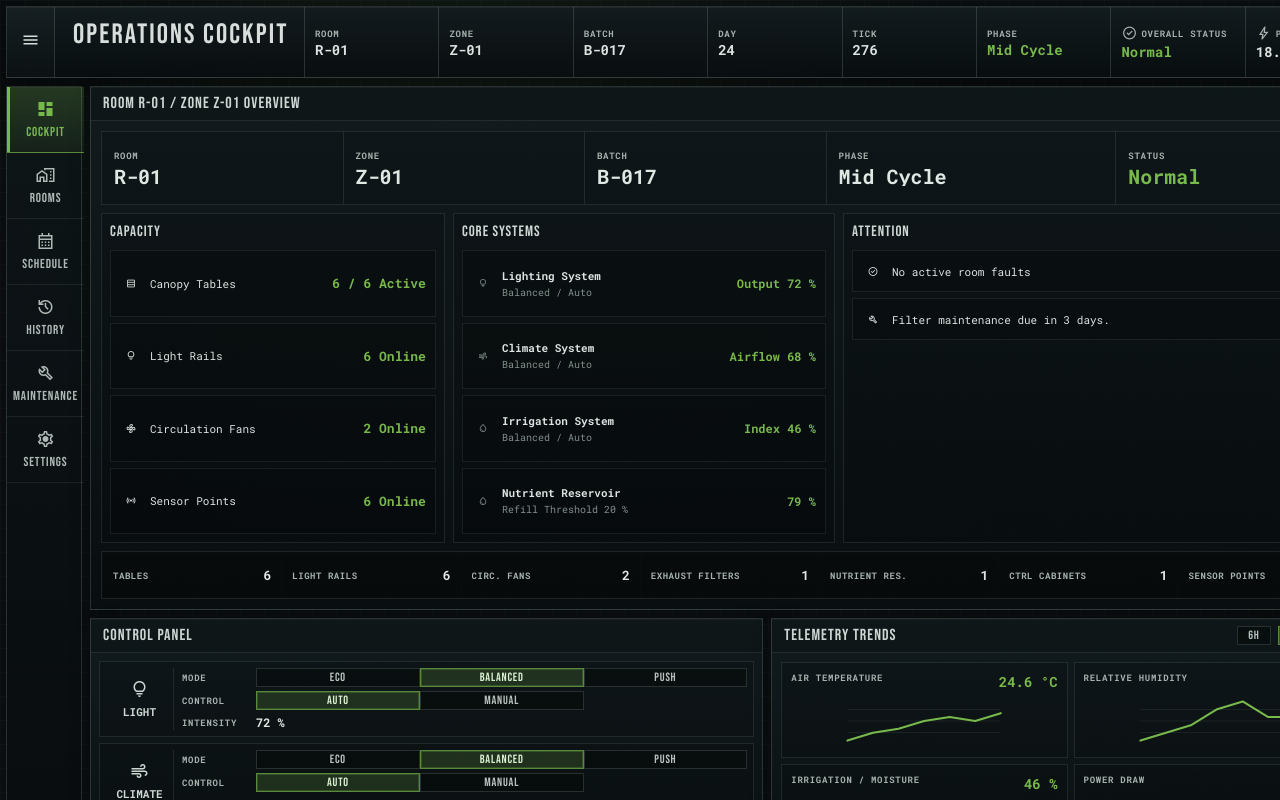
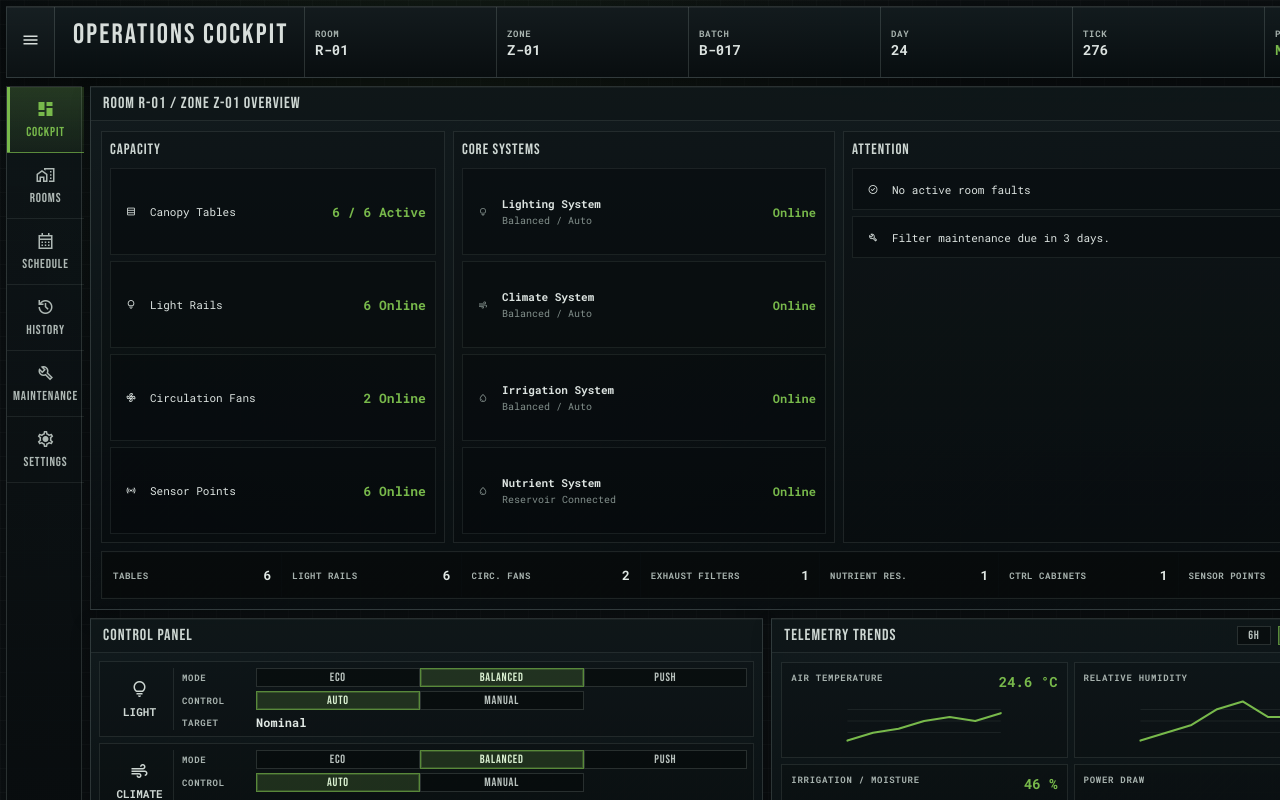
Before and after one commit to rewired/wb-vibeed, a React (Vite) app in the folder apps/web/: page / in a window 1280 px wide. Shown: the top 800 px of the page. Built offline with nearby package versions, Linux system fonts and the light colour scheme.

Commit message:
Refine operations cockpit information ownership

```diff
--- a/apps/web/src/styles.css
+++ b/apps/web/src/styles.css
@@ -110,7 +110,7 @@ button {
 
 .header-stats {
   display: grid;
-  grid-template-columns: repeat(10, minmax(72px, 1fr));
+  grid-template-columns: repeat(7, minmax(88px, 1fr));
   min-width: 0;
 }
 
@@ -394,49 +394,16 @@ button.active,
 .room-ops-overview {
   display: grid;
   grid-template-columns: 0.9fr 1fr 1.35fr;
-  grid-template-rows: 74px minmax(0, 1fr) 48px;
+  grid-template-rows: minmax(0, 1fr) 48px;
   gap: 8px;
   height: calc(100% - 34px);
   padding: 10px;
 }
 
-.room-summary,
 .overview-group,
 .hardware-inventory {
   border: 1px solid rgba(188, 205, 198, 0.12);
   background: rgba(0, 0, 0, 0.16);
-}
-
-.room-summary {
-  grid-column: 1 / -1;
-  display: grid;
-  grid-template-columns: 1fr 1fr 1fr 1.2fr 1fr;
-}
-
-.room-summary > div {
-  display: grid;
-  align-content: center;
-  gap: 5px;
-  min-width: 0;
-  padding: 0 12px;
-  border-right: 1px solid rgba(188, 205, 198, 0.12);
-}
-
-.room-summary > div:last-child {
-  border-right: 0;
-}
-
-.room-summary strong {
-  overflow: hidden;
-  color: #e0e8e4;
-  font-size: 20px;
-  line-height: 1;
-  text-overflow: ellipsis;
-  white-space: nowrap;
-}
-
-.room-summary .summary-status strong {
-  color: var(--green);
 }
 
 .overview-group {
--- a/apps/web/src/ui/App.tsx
+++ b/apps/web/src/ui/App.tsx
@@ -216,46 +216,14 @@ function NavigationRail() {
 }
 
 function RoomOverview({ state }: { state: OperationsCockpitState }) {
-  const room = statValue(state.header.stats, 'Room');
-  const zone = statValue(state.header.stats, 'Zone');
-  const batch = statValue(state.header.stats, 'Batch');
-  const phase = statValue(state.header.stats, 'Phase');
-  const status = statValue(state.header.stats, 'Overall Status');
   const lighting = controlByLabel(state.controls, 'Light');
   const climate = controlByLabel(state.controls, 'Climate');
   const irrigation = controlByLabel(state.controls, 'Irrigation');
-  const lightOutput = metricByLabel(state.environmentalTelemetry, 'Light Output');
-  const airflow = metricByLabel(state.environmentalTelemetry, 'Airflow');
-  const irrigationIndex = metricByLabel(state.environmentalTelemetry, 'Irrigation Index');
-  const reservoir = metricByLabel(state.environmentalTelemetry, 'Nutrient Reservoir');
   const maintenance = state.eventLog.find((entry) => entry.title.toLowerCase().includes('maintenance'));
 
   return (
     <Panel className="room-overview" title={state.roomOverview.title}>
       <div className="room-ops-overview" aria-label="Room operational overview">
-        <div className="room-summary" aria-label="Room summary">
-          <div>
-            <span className="label">Room</span>
-            <strong>{room}</strong>
-          </div>
-          <div>
-            <span className="label">Zone</span>
-            <strong>{zone}</strong>
-          </div>
-          <div>
-            <span className="label">Batch</span>
-            <strong>{batch}</strong>
-          </div>
-          <div>
-            <span className="label">Phase</span>
-            <strong>{phase}</strong>
-          </div>
-          <div className="summary-status">
-            <span className="label">Status</span>
-            <strong>{status}</strong>
-          </div>
-        </div>
-
         <section className="overview-group capacity-group" aria-label="Capacity and active setup">
           <h3>Capacity</h3>
           <div className="capacity-list">
@@ -276,25 +244,25 @@ function RoomOverview({ state }: { state: OperationsCockpitState }) {
               icon="lightbulb"
               label="Lighting System"
               mode={controlMode(lighting)}
-              value={`Output ${formatValue(lightOutput?.value ?? 72, lightOutput?.unit ?? '%')}`}
+              value="Online"
             />
             <SystemStatus
               icon="air"
               label="Climate System"
               mode={controlMode(climate)}
-              value={`Airflow ${formatValue(airflow?.value ?? 68, airflow?.unit ?? '%')}`}
+              value="Online"
             />
             <SystemStatus
               icon="water_drop"
               label="Irrigation System"
               mode={controlMode(irrigation)}
-              value={`Index ${formatValue(irrigationIndex?.value ?? 46, irrigationIndex?.unit ?? '%')}`}
+              value="Online"
             />
             <SystemStatus
               icon="water_drop"
-              label="Nutrient Reservoir"
-              mode={reservoir?.reference ?? 'Refill Threshold 20 %'}
-              value={formatValue(reservoir?.value ?? 79, reservoir?.unit ?? '%')}
+              label="Nutrient System"
+              mode="Reservoir Connected"
+              value="Online"
             />
           </div>
         </section>
@@ -662,9 +630,11 @@ function UtilityItem({ item }: { item: UtilityStatusItemState }) {
 }
 
 function ProgressBar({ value }: { value: number }) {
+  const progress = Math.min(Math.max(value, 0), 100);
+
   return (
-    <div className="progress-bar" aria-label={`Progress ${value}%`}>
-      <span style={{ width: `${value}%` }} />
+    <div className="progress-bar" aria-label={`Progress ${progress}%`}>
+      <span style={{ width: `${progress}%` }} />
     </div>
   );
 }
@@ -695,16 +665,7 @@ function titleCase(value: string) {
   return `${value.charAt(0).toUpperCase()}${value.slice(1)}`;
 }
 
-function statValue(stats: HeaderStat[], label: string) {
-  const stat = stats.find((item) => item.label === label);
-  return stat ? formatValue(stat.value, stat.unit) : 'n/a';
-}
-
 function controlByLabel(items: ControlTileState[], label: string) {
-  return items.find((item) => item.label === label);
-}
-
-function metricByLabel(items: MetricTileState[], label: string) {
   return items.find((item) => item.label === label);
 }
 
@@ -733,8 +694,6 @@ function navIcon(item: string) {
 function headerStatIcon(label: string) {
   const icons: Record<string, string> = {
     'Overall Status': 'check_circle',
-    'Power Now': 'bolt',
-    'Daily Cost': 'payments',
   };
   return icons[label];
 }
--- a/apps/web/src/ui/operations-cockpit-rehydrate.ts
+++ b/apps/web/src/ui/operations-cockpit-rehydrate.ts
@@ -18,7 +18,7 @@ export function rehydrateOperationsCockpit(
   }
 
   const day = dayFromTick(blueprint.simulation.initialTick, blueprint.simulation.ticksPerDay);
-  const cycleProgress = Math.floor((day / blueprint.batch.cycleLengthDays) * 100);
+  const cycleProgress = cycleProgressFromDay(day, blueprint.batch.cycleLengthDays);
   const statusLabel = titleCase(blueprint.batch.status);
   const telemetry = blueprint.telemetryBase;
 
@@ -58,9 +58,6 @@ export function rehydrateOperationsCockpit(
           { label: 'Tick', value: blueprint.simulation.initialTick },
           { label: 'Phase', value: blueprint.batch.phase, status: blueprint.batch.status },
           { label: 'Overall Status', value: statusLabel, status: blueprint.room.status },
-          { label: 'Power Now', value: blueprint.energy.powerNow, unit: 'kW' },
-          { label: 'Daily Cost', value: blueprint.energy.dailyCost, unit: '$' },
-          { label: 'Speed', value: `${blueprint.simulation.initialSpeed}x` },
         ],
       },
       roomOverview: {
@@ -89,9 +86,8 @@ export function rehydrateOperationsCockpit(
           activeMode: blueprint.controls.light.mode,
           activeControl: blueprint.controls.light.control,
           primaryTuning: {
-            label: 'Intensity',
-            value: blueprint.controls.light.intensity,
-            unit: '%',
+            label: 'Target',
+            value: targetFromMode(blueprint.controls.light.mode),
           },
         },
         {
@@ -110,9 +106,8 @@ export function rehydrateOperationsCockpit(
           activeMode: blueprint.controls.irrigation.mode,
           activeControl: blueprint.controls.irrigation.control,
           primaryTuning: {
-            label: 'Irrigation Index',
-            value: blueprint.controls.irrigation.irrigationIndex,
-            unit: '%',
+            label: 'Target Bias',
+            value: targetFromMode(blueprint.controls.irrigation.mode),
           },
         },
       ],
@@ -327,6 +322,14 @@ function dayFromTick(tick: number, ticksPerDay: number) {
   return Math.floor(tick / ticksPerDay) + 1;
 }
 
+function cycleProgressFromDay(day: number, cycleLengthDays: number) {
+  return clamp(Math.round((day / cycleLengthDays) * 100), 0, 100);
+}
+
+function clamp(value: number, min: number, max: number) {
+  return Math.min(max, Math.max(min, value));
+}
+
 function clockFromTick(tick: number, ticksPerDay: number) {
   const minutesPerTick = Math.floor((24 * 60) / ticksPerDay);
   const minutes = (tick % ticksPerDay) * minutesPerTick;
@@ -351,3 +354,9 @@ function slug(value: string) {
 function titleCase(value: string) {
   return `${value.charAt(0).toUpperCase()}${value.slice(1)}`;
 }
+
+function targetFromMode(mode: OperationsCockpitBlueprint['controls']['light']['mode']) {
+  if (mode === 'Eco') return 'Reduced';
+  if (mode === 'Push') return 'Elevated';
+  return 'Nominal';
+}
--- a/apps/web/src/ui/operations-cockpit-runtime.ts
+++ b/apps/web/src/ui/operations-cockpit-runtime.ts
@@ -2,13 +2,11 @@ import type {
   ControlState,
   ControlTileState,
   EventLogEntryState,
-  HeaderStat,
   MetricTileState,
   OperatingMode,
   OperationsCockpitControlSystem,
   OperationsCockpitRuntimeAction,
   OperationsCockpitRuntimeState,
-  SimSpeed,
   TrendTileState,
 } from './operations-cockpit-state-types';
 
@@ -100,6 +98,7 @@ function deriveRuntimeState(state: OperationsCockpitRuntimeState): OperationsCoc
   const powerNow = derivePowerNow(state);
   const dailyEnergy = round(powerNow * 24, 1);
   const dailyCost = round(dailyEnergy * COST_PER_KWH, 2);
+  const cycleProgress = cycleProgressFromDay(day, state.baseline.batch.cycleLengthDays);
 
   return {
     ...state,
@@ -107,37 +106,23 @@ function deriveRuntimeState(state: OperationsCockpitRuntimeState): OperationsCoc
       ...state.cockpit,
       header: {
         ...state.cockpit.header,
-        stats: deriveHeaderStats(state.cockpit.header.stats, state.simulation.tick, day, state.simulation.speed, powerNow, dailyCost),
+        stats: state.cockpit.header.stats.map((stat) => {
+          if (stat.label === 'Day') return { ...stat, value: day };
+          if (stat.label === 'Tick') return { ...stat, value: state.simulation.tick };
+          return stat;
+        }),
       },
       batchStatus: state.cockpit.batchStatus.map((item) => (
         item.id === 'cycle-progress'
-          ? { ...item, secondary: `Day ${day} of ${state.baseline.batch.cycleLengthDays}` }
+          ? { ...item, value: cycleProgress, secondary: `Day ${day} of ${state.baseline.batch.cycleLengthDays}` }
           : item
       )),
       environmentalTelemetry: metrics,
-      controls: deriveControls(state.cockpit.controls, metrics),
+      controls: deriveControls(state.cockpit.controls),
       telemetryTrends: deriveTrends(state.cockpit.telemetryTrends, metrics, powerNow),
       energyCost: deriveEnergyCost(state.cockpit.energyCost, powerNow, dailyEnergy, dailyCost),
     },
   };
-}
-
-function deriveHeaderStats(
-  stats: HeaderStat[],
-  tick: number,
-  day: number,
-  speed: SimSpeed,
-  powerNow: number,
-  dailyCost: number,
-) {
-  return stats.map((stat) => {
-    if (stat.label === 'Day') return { ...stat, value: day };
-    if (stat.label === 'Tick') return { ...stat, value: tick };
-    if (stat.label === 'Speed') return { ...stat, value: formatSpeed(speed) };
-    if (stat.label === 'Power Now') return { ...stat, value: powerNow };
-    if (stat.label === 'Daily Cost') return { ...stat, value: dailyCost };
-    return stat;
-  });
 }
 
 function deriveTelemetry(state: OperationsCockpitRuntimeState) {
@@ -163,29 +148,26 @@ function deriveTelemetry(state: OperationsCockpitRuntimeState) {
   });
 }
 
-function deriveControls(controls: ControlTileState[], metrics: MetricTileState[]) {
-  const lightOutput = metricByLabel(metrics, 'Light Output')?.value ?? 72;
-  const irrigationIndex = metricByLabel(metrics, 'Irrigation Index')?.value ?? 46;
-
+function deriveControls(controls: ControlTileState[]) {
   return controls.map((control) => {
     if (control.label === 'Light') {
       return {
         ...control,
-        primaryTuning: { ...control.primaryTuning, value: lightOutput },
+        primaryTuning: { label: 'Target', value: targetFromMode(control.activeMode) },
       };
     }
 
     if (control.label === 'Climate') {
       return {
         ...control,
-        primaryTuning: { ...control.primaryTuning, value: control.activeMode },
+        primaryTuning: { label: 'Target Bias', value: targetFromMode(control.activeMode) },
       };
     }
 
     if (control.label === 'Irrigation') {
       return {
         ...control,
-        primaryTuning: { ...control.primaryTuning, value: irrigationIndex },
+        primaryTuning: { label: 'Target Bias', value: targetFromMode(control.activeMode) },
       };
     }
 
@@ -265,10 +247,6 @@ function controlByLabel(items: ControlTileState[], label: string) {
   return items.find((item) => item.label === label);
 }
 
-function metricByLabel(items: MetricTileState[], label: string) {
-  return items.find((item) => item.label === label);
-}
-
 function numericMetric(items: MetricTileState[], label: string, fallback: number) {
   const value = items.find((item) => item.label === label)?.value;
   return typeof value === 'number' ? value : fallback;
@@ -297,6 +275,10 @@ function dayFromTick(tick: number, ticksPerDay: number) {
   return Math.floor(tick / ticksPerDay) + 1;
 }
 
+function cycleProgressFromDay(day: number, cycleLengthDays: number) {
+  return clamp(Math.round((day / cycleLengthDays) * 100), 0, 100);
+}
+
 function clockFromTick(tick: number, ticksPerDay: number) {
   const minutesPerTick = Math.floor((24 * 60) / ticksPerDay);
   const minutes = (tick % ticksPerDay) * minutesPerTick;
@@ -309,10 +291,12 @@ function padTime(value: number) {
   return String(value).padStart(2, '0');
 }
 
-function formatSpeed(speed: SimSpeed) {
-  return `${speed}x`;
-}
-
 function slug(value: string) {
   return value.toLowerCase().replace(/[^a-z0-9]+/g, '-').replace(/(^-|-$)/g, '');
 }
+
+function targetFromMode(mode: OperatingMode) {
+  if (mode === 'Eco') return 'Reduced';
+  if (mode === 'Push') return 'Elevated';
+  return 'Nominal';
+}
```
